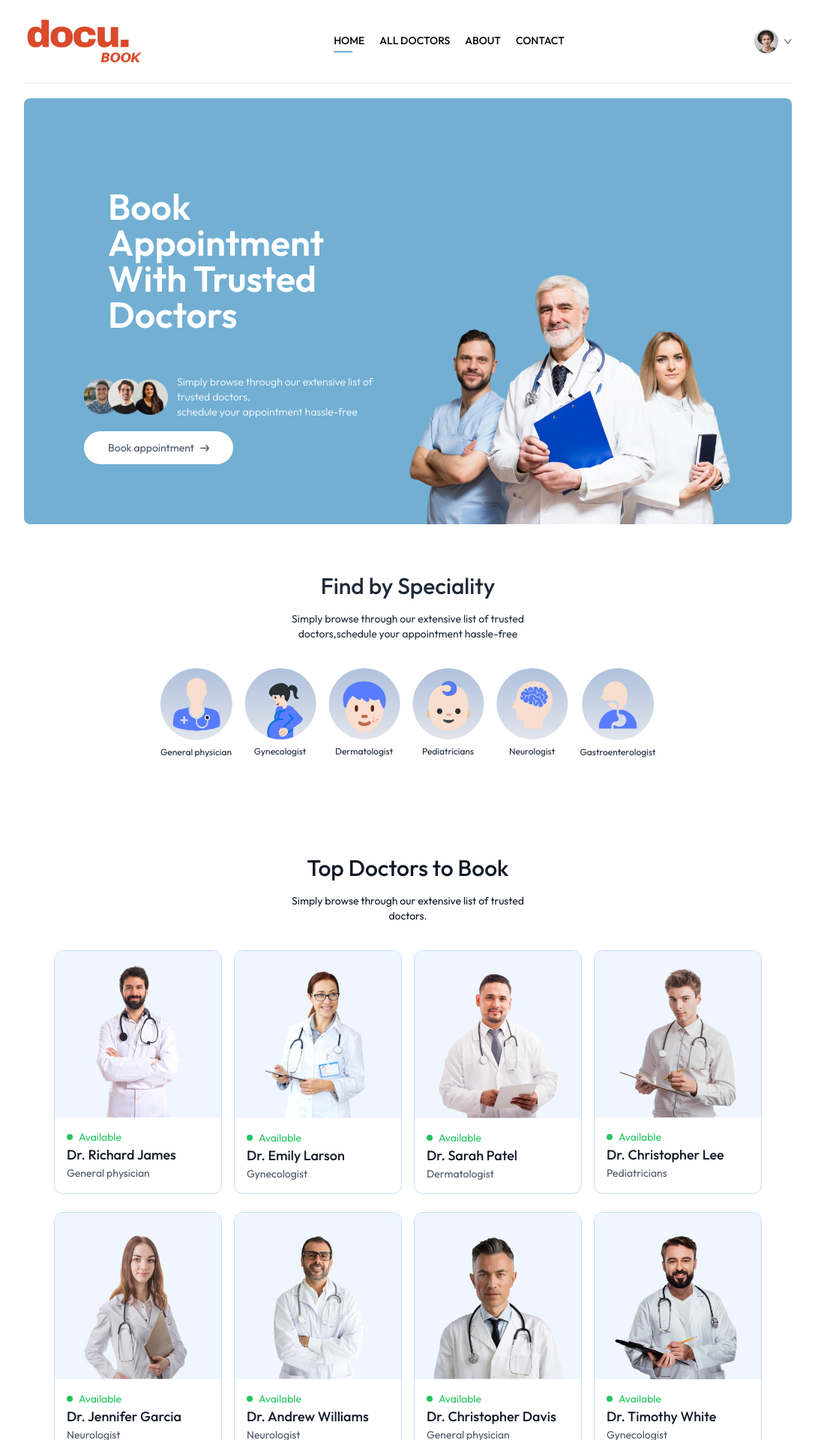
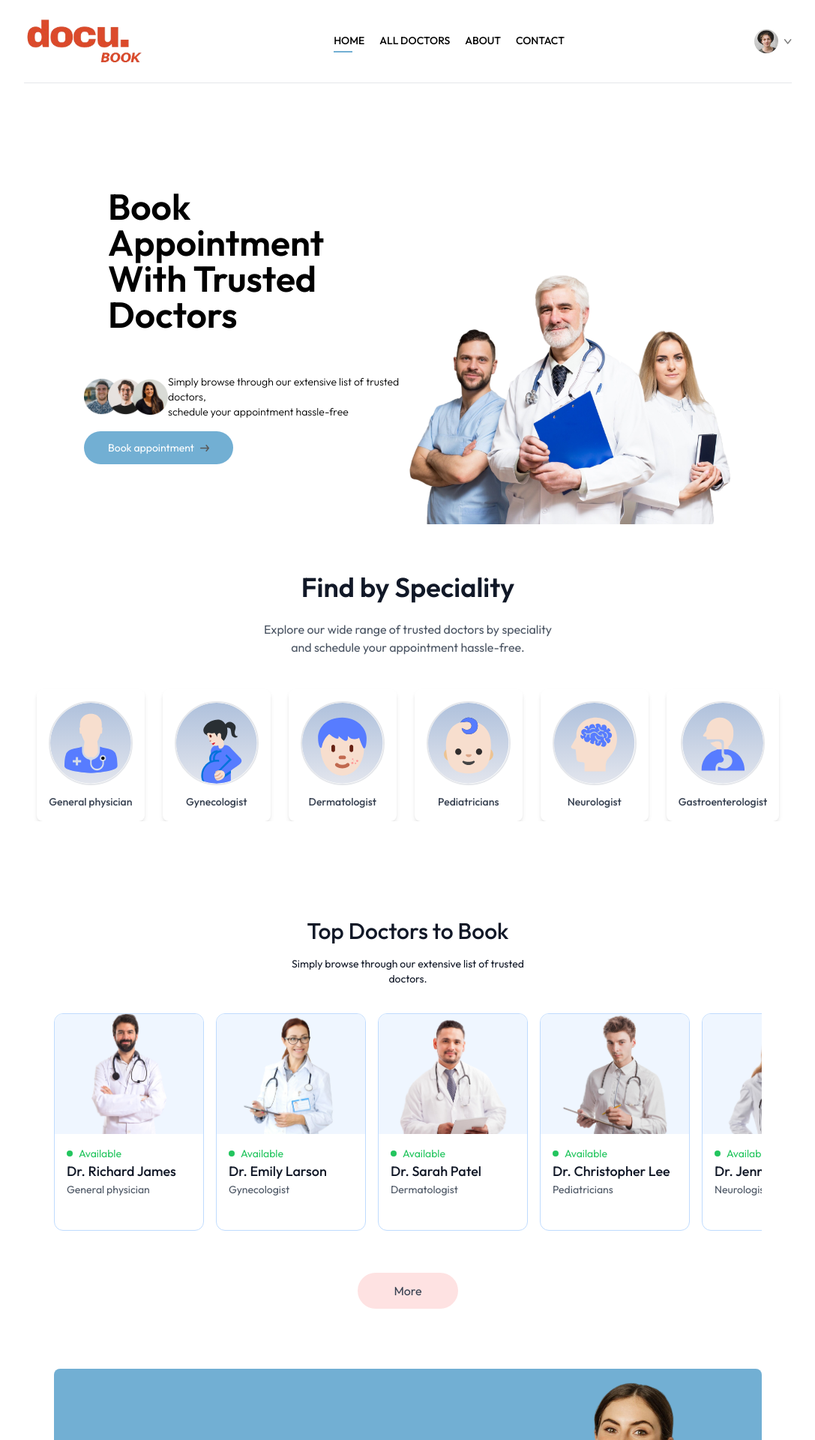
Before and after one commit to Harshgangwal10/doctor_appointment_booking_website, a React (Vite) app in the folder frontend/: page / in a window 1280 px wide. Shown: the top 1920 px of the page at 75% size, without its empty margins (96-1183 px from the left). Built offline with nearby package versions, Linux system fonts and the light colour scheme.

Commit message:
complete

```diff
--- a/frontend/src/components/Footer.jsx
+++ b/frontend/src/components/Footer.jsx
@@ -9,7 +9,8 @@ const Footer = () => {
 
         <div>
           <img className='mb-5 w-40'src={assets.logo} alt="" />
-          <p className='w-full md:w-2/3 text-gray-600 leading-6'>Lorem ipsum dolor sit amet consectetur adipisicing elit. Voluptas dolorum provident distinctio sequi repellendus vitae eum? Obcaecati iure sint architecto unde vel, omnis totam. Fuga distinctio ipsum voluptas necessitatibus quibusdam.</p>
+          <p className='w-full md:w-2/3 text-gray-600 leading-6'>Your trusted partner in healthcare. Book appointments with the best
+          doctors effortlessly and take control of your health.</p>
         </div>
 
 
--- a/frontend/src/components/Header.jsx
+++ b/frontend/src/components/Header.jsx
@@ -3,15 +3,15 @@ import { assets } from '../assets/assets'
 
 const Header = () => {
   return (
-    <div className=' flex flex-col md:flex-row flex-wrap bg-primary rounded-lg px-6 md:px-10 lg:px-20 '>
+    <div className=' flex flex-col md:flex-row flex-wrap rounded-lg px-6 md:px-10 lg:px-20 '>
       {/* - - - - - Left side  ------*/}
       <div className='md:w-1/2 flex flex-col items-start justify-center gap-4 py-20 m-auto md:py[16vw] md:mb[-30px]'>
-        <p className='text-3xl md:text-4xl lg:text-5xl text-white font-semibold leading-tight md:leading-tight lg-leading-tight px-8 py-10'> Book Appointment <b /> With Trusted Doctors</p>
-        <div className='flex flex-col md:flex-row items-center gap-3 text-white text-sm font-light'>
+        <p className='text-3xl md:text-4xl lg:text-5xl text-black font-semibold leading-tight md:leading-tight lg-leading-tight px-8 py-10'> Book Appointment <b /> With Trusted Doctors</p>
+        <div className='flex flex-col md:flex-row items-center gap-3text-black text-sm font-light'>
           <img className=' w-28'src={assets.group_profiles} alt="" />
           <p>Simply browse through our extensive list of trusted doctors,<br /> schedule your appointment hassle-free</p>
         </div>
-        <a href="#speciality" className='flex items-center gap-2 bg-white px-8 py-3 rounded-full text-gray-600 text-sm m-auto md:m-0 hover:scale-105 transition-all duration-300'> Book appointment <img  className='w-3'src={assets.arrow_icon} alt="" /></a>
+        <a href="#speciality" className='flex items-center gap-2 bg-primary text-white px-8 py-3 rounded-full text-gray-600 text-sm m-auto md:m-0 hover:scale-105 transition-all duration-300'> Book appointment <img  className='w-3'src={assets.arrow_icon} alt="" /></a>
 
       </div>
 
--- a/frontend/src/components/SpecialityMenu.jsx
+++ b/frontend/src/components/SpecialityMenu.jsx
@@ -5,24 +5,28 @@ import { Link } from "react-router-dom";
 const SpecialityMenu = () => {
   return (
     <div
-      className="flex flex-col items-center gap-4 py-16 text-gray-800"
+      className="flex flex-col items-center gap-6 py-16  text-gray-800"
       id="speciality"
     >
-      <h1 className="text-3xl font-medium">Find by Speciality</h1>
-      <p className="sm:w-1/3 text-center text-sm">
-        Simply browse through our extensive list of trusted doctors,schedule
-        your appointment hassle-free
+      <h1 className="text-4xl font-semibold text-gray-900">Find by Speciality</h1>
+      <p className="sm:w-2/5 text-center text-base text-gray-600">
+        Explore our wide range of trusted doctors by speciality and schedule your
+        appointment hassle-free.
       </p>
-      <div className="flex sm:justify-center gap-4 pt-5 w-full overflow-scroll">
+      <div className="flex sm:justify-center gap-6 pt-5 w-full overflow-x-auto scrollbar-hide px-4">
         {specialityData.map((item, index) => (
           <Link
             onClick={() => scrollTo(0, 0)}
-            className="flex flex-col items-center text-xs cursor-pointer flex-shrink-0 hover:translate-y-[-10px] transition-all duration-500"
+            className="flex flex-col items-center text-sm cursor-pointer flex-shrink-0 transition-transform duration-300 hover:scale-105 bg-white shadow-md rounded-lg p-4"
             key={index}
             to={`/doctors/${item.speciality}`}
           >
-            <img className="w-16 sm:w-24 mb-2" src={item.image} alt="" />
-            <p>{item.speciality}</p>
+            <img
+              className="w-20 h-20 sm:w-28 sm:h-28 rounded-full object-cover mb-3 border-2 border-gray-200"
+              src={item.image}
+              alt={item.speciality}
+            />
+            <p className="font-medium text-gray-700">{item.speciality}</p>
           </Link>
         ))}
       </div>
--- a/frontend/src/components/TopDoctors.jsx
+++ b/frontend/src/components/TopDoctors.jsx
@@ -1,3 +1,45 @@
+// import React, { useContext } from "react";
+// import { useNavigate } from "react-router-dom";
+// import { AppContext } from "../context/AppContext";
+
+// const TopDoctors = () => {
+//   const navigate = useNavigate();
+//   const { doctors } = useContext(AppContext);
+//   return (
+//     <div className="flex flex-col items-center gap-4 my-16 text-gray-900 md:mx-10">
+//       <h1 className="text-3xl font-medium">Top Doctors to Book</h1>
+//       <p className="sm:w-1/3 text-center text-sm">
+//         Simply browse through our extensive list of trusted doctors.
+//       </p>
+//       <div className="w-full grid  grid-cols-auto gap-4 pt-5 gap-y-6 px-3 sm:px-0">
+//         {doctors.slice(0, 10).map((item, index) => (
+//           <div
+//           onClick={() => {navigate(`/appointments/${item._id}`); scrollTo(0,0)}}
+//             className="border border-blue-200 rounded-xl overflow-hidden cursor-pointer hover:translate-y-[-10px] transition-all duration-500"
+//             key={index}
+//           >
+//             <img className="bg-blue-50" src={item.image} alt="" />
+//             <div className="p-4">
+//               <div className="flex items-center gap-2 text-sm text-center text-green-500">
+//                 <p className="w-2 h-2 bg-green-500 rounded-full"></p>
+//                 <p>Available</p>
+//               </div>
+//               <p className="text-gray-900 text-lg font-medium">{item.name}</p>
+//               <p className="text-gray-600 text-sm">{item.speciality}</p>
+//             </div>
+//           </div>
+//         ))}
+//       </div>
+//       <button  onClick={ ()=>{navigate(`/doctors`); scrollTo(0,0)}}className="bg-red-50 text-gray-700 px-12 py-3 rounded-full m-10 hover:scale-105 transition-all">
+//         More
+//       </button>
+//     </div>
+//   );
+// };
+
+// export default TopDoctors;
+
+
 import React, { useContext } from "react";
 import { useNavigate } from "react-router-dom";
 import { AppContext } from "../context/AppContext";
@@ -5,22 +47,31 @@ import { AppContext } from "../context/AppContext";
 const TopDoctors = () => {
   const navigate = useNavigate();
   const { doctors } = useContext(AppContext);
+
   return (
     <div className="flex flex-col items-center gap-4 my-16 text-gray-900 md:mx-10">
       <h1 className="text-3xl font-medium">Top Doctors to Book</h1>
       <p className="sm:w-1/3 text-center text-sm">
         Simply browse through our extensive list of trusted doctors.
       </p>
-      <div className="w-full grid  grid-cols-auto gap-4 pt-5 gap-y-6 px-3 sm:px-0">
+      <div className="w-full overflow-x-auto scrollbar-hide pt-5 px-3 sm:px-0">
+        <div className="flex gap-4">
           {doctors.slice(0, 10).map((item, index) => (
             <div
-          onClick={() => {navigate(`/appointments/${item._id}`); scrollTo(0,0)}}
-            className="border border-blue-200 rounded-xl overflow-hidden cursor-pointer hover:translate-y-[-10px] transition-all duration-500"
+              onClick={() => {
+                navigate(`/appointments/${item._id}`);
+                scrollTo(0, 0);
+              }}
+              className="min-w-[200px] border border-blue-200 rounded-xl overflow-hidden cursor-pointer hover:translate-y-[-10px] transition-all duration-500"
               key={index}
             >
-            <img className="bg-blue-50" src={item.image} alt="" />
+              <img
+                className="w-full h-40 object-cover bg-blue-50"
+                src={item.image}
+                alt={item.name}
+              />
               <div className="p-4">
-              <div className="flex items-center gap-2 text-sm text-center text-green-500">
+                <div className="flex items-center gap-2 text-sm text-green-500">
                   <p className="w-2 h-2 bg-green-500 rounded-full"></p>
                   <p>Available</p>
                 </div>
@@ -30,7 +81,14 @@ const TopDoctors = () => {
             </div>
           ))}
         </div>
-      <button  onClick={ ()=>{navigate(`/doctors`); scrollTo(0,0)}}className="bg-red-50 text-gray-700 px-12 py-3 rounded-full m-10 hover:scale-105 transition-all">
+      </div>
+      <button
+        onClick={() => {
+          navigate(`/doctors`);
+          scrollTo(0, 0);
+        }}
+        className="bg-red-100 text-gray-700 px-12 py-3 rounded-full mt-10 hover:scale-105 transition-all"
+      >
         More
       </button>
     </div>
--- a/frontend/src/index.css
+++ b/frontend/src/index.css
@@ -7,6 +7,7 @@
 
 *{
   font-family: Outfit;
+
 }
 
 .active hr{
```
Lines whose indentation alone changed are shown as unchanged.
